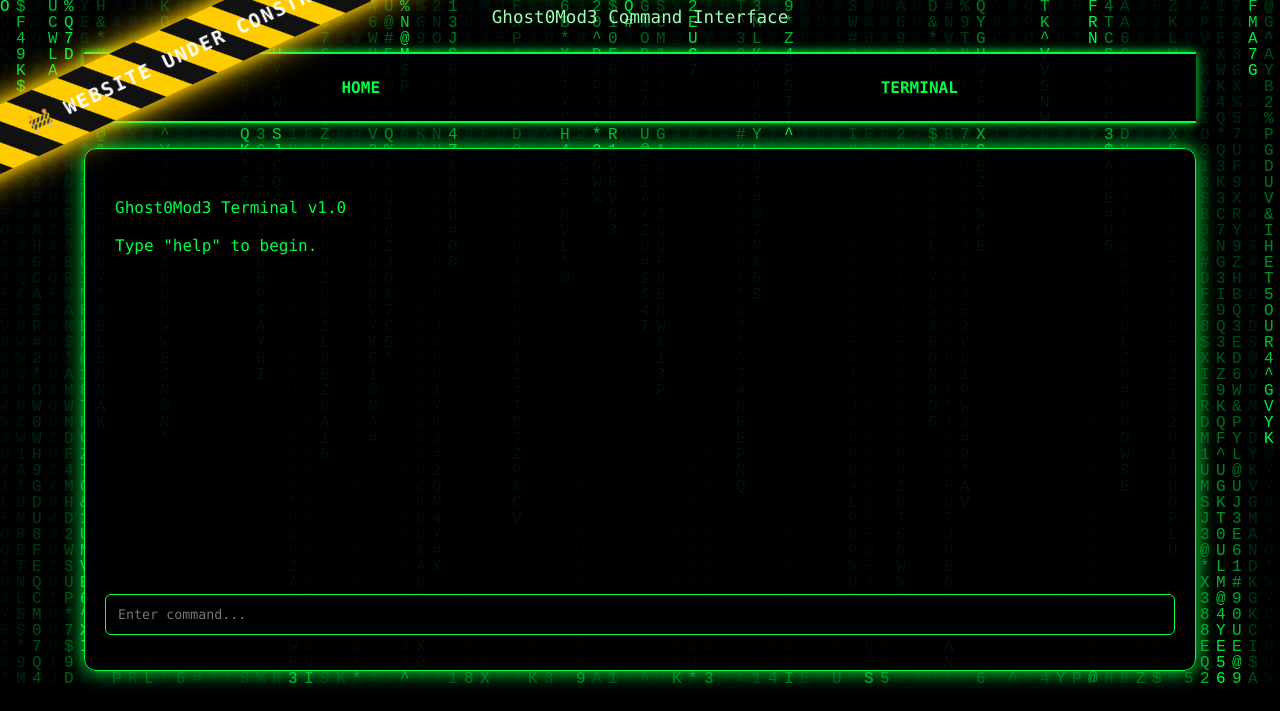
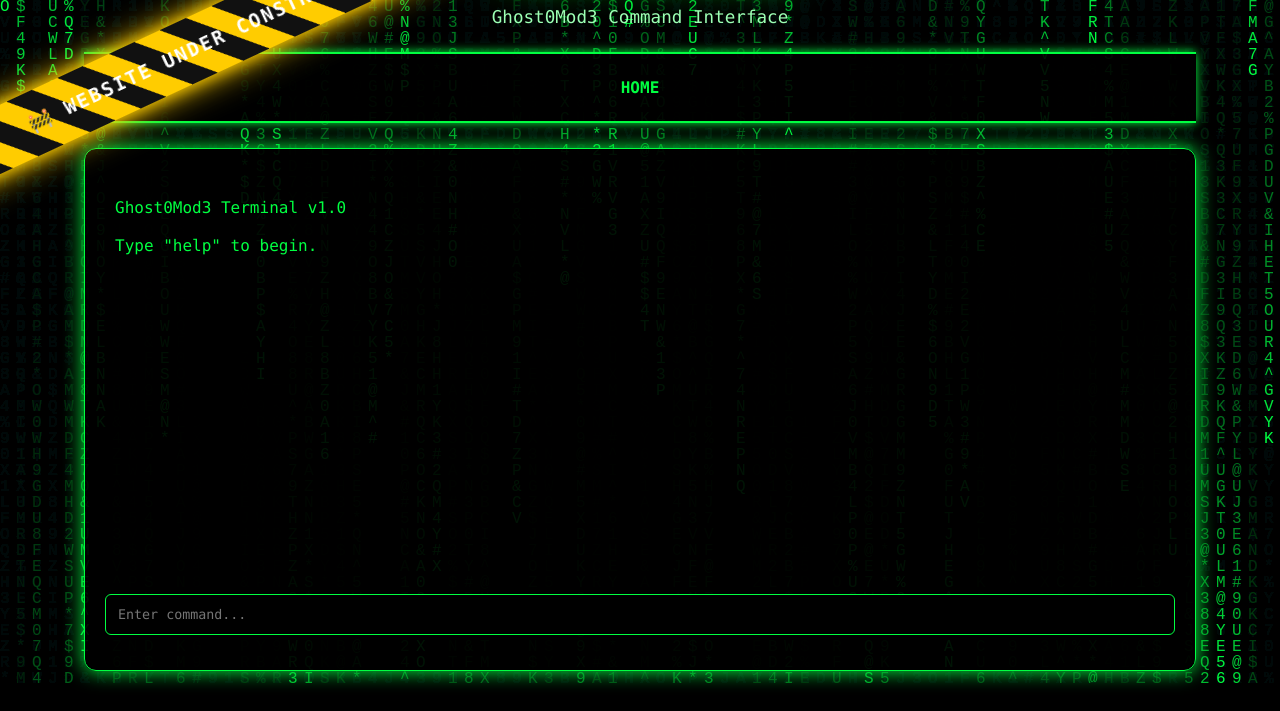
Before and after one commit to Ghost0Mod3/ghost0mod3.github.io, a plain HTML site: page terminal.html in a window 1280 px wide. Shown: the part 117-828 px from the top of the page. Drawn offline with Linux system fonts and the light colour scheme; no server answers.

Commit message:
Remove link to terminal.html in navigation

```diff
--- a/terminal.html
+++ b/terminal.html
@@ -25,7 +25,7 @@
         <nav class="main-nav">
 
             <a href="index.html">HOME</a>
-            <a href="terminal.html">TERMINAL</a>
+
 
         </nav>
 
```
